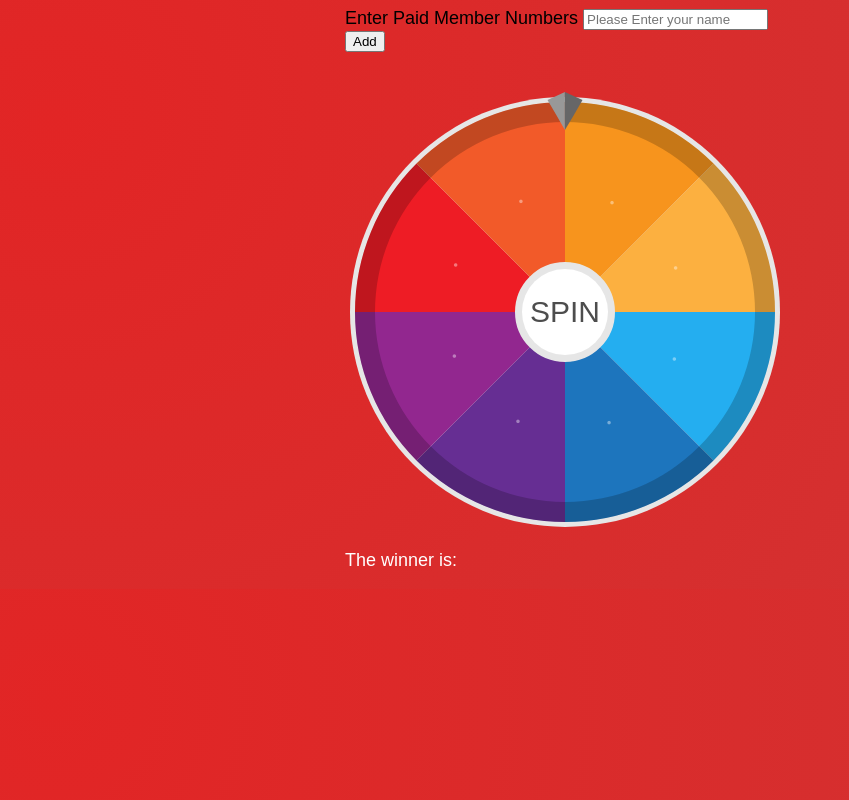
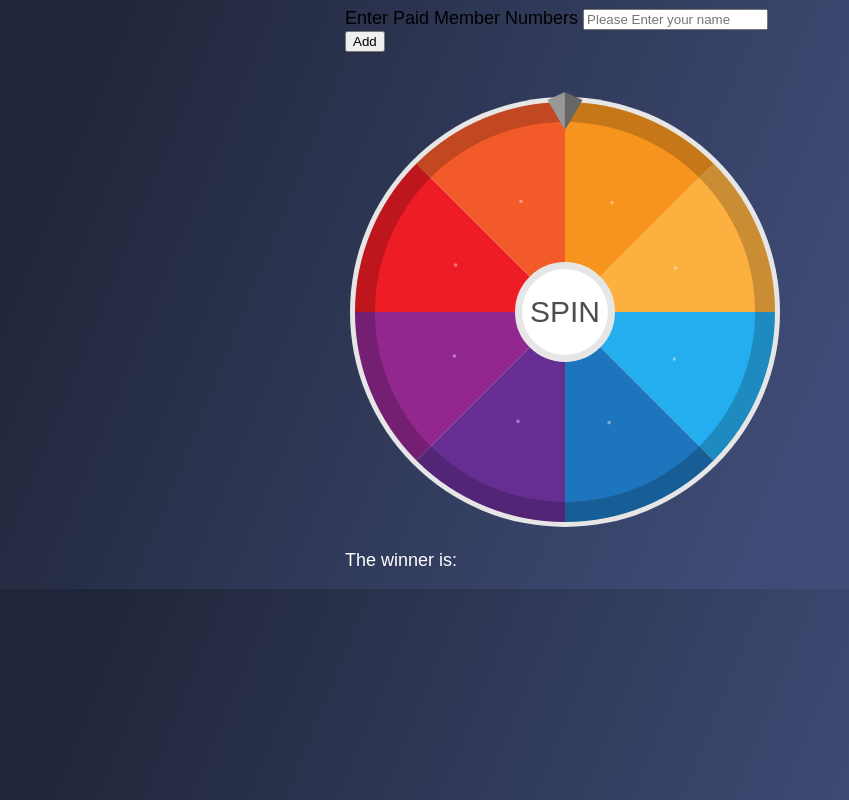
Before and after one commit to surveyormarket/cssfiles, a plain HTML site: page raffling/dist/index.html in a window 1280 px wide. Shown: the whole page, without its empty margins (75-924 px from the left). Drawn offline with nearby package versions, Linux system fonts and the light colour scheme.

Commit message:
Update style.css

```diff
--- a/raffling/dist/style.css
+++ b/raffling/dist/style.css
@@ -1,7 +1,7 @@
 body {
     font-size: 18px;
     font-family: Arial, Helvetica, sans-serif;
-    background-image: radial-gradient( circle farthest-corner at 10% 20%,  rgba(226,37,37,1) 0%, rgba(211,49,49,1) 82.8% );
+   background-image: linear-gradient( 112.1deg,  rgba(32,38,57,1) 11.4%, rgba(63,76,119,1) 70.2% );
 }
 p {color:white;}
 .s2win-wrapper {
```
